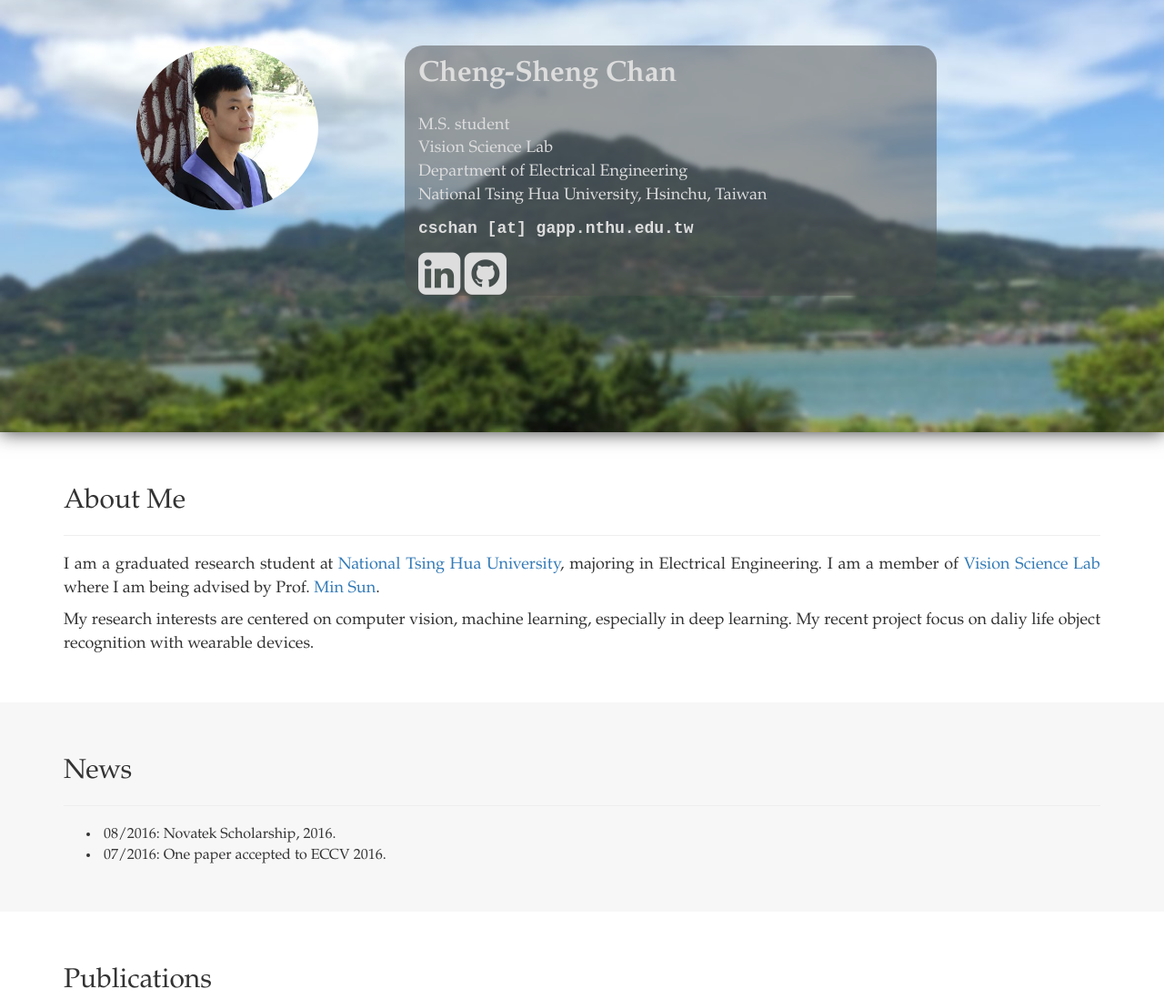
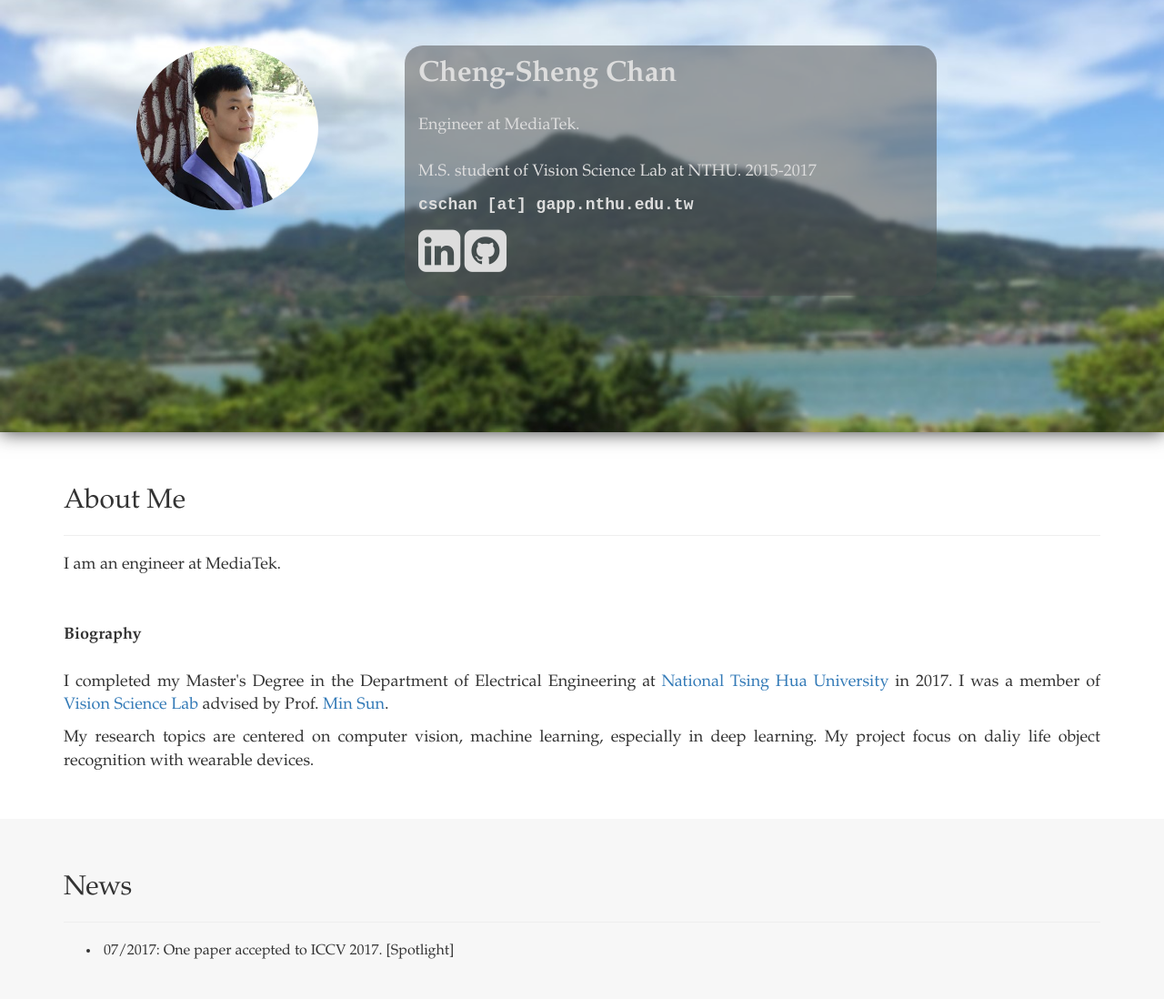
Before and after one commit to CR-Ko/chengshengchan.github.io, a plain HTML site: page index.html in a window 1280 px wide. Shown: the part 100-1198 px from the top of the page at 91% size. Drawn offline with nearby package versions, Linux system fonts and the light colour scheme.

Commit message:
Update Biography

```diff
--- a/index.html
+++ b/index.html
@@ -91,14 +91,17 @@
             <div><span class="english-name">Cheng-Sheng Chan</span>
             <div class="spacer"></div>
             <div class="info-list">
-              <div>M.S. student</div>
-              <div><a href="http://aliensunmin.github.io/lab/info.html">Vision Science Lab</a></div>
-              <div>Department of Electrical Engineering</div>
-              <div>National Tsing Hua University, Hsinchu, Taiwan</div>
+              <div>Engineer at MediaTek. </div>
+              <div> <br> </div>
+              <div>M.S. student of
+              <a href="http://aliensunmin.github.io/lab/info.html">Vision Science Lab</a>
+              at NTHU.  2015-2017
+              <!--div>Department of Electrical Engineering</div>
+              <div>National Tsing Hua University, Hsinchu, Taiwan</div>-->
               <div class='email'><b>cschan [at] gapp.nthu.edu.tw</b></div>
             </div>
             <div class="social-links">
-              <a href="https://www.linkedin.com/in/%E8%AA%A0%E7%9B%9B-%E8%A9%B9-b44097119" target="_blank"><i class="fa fa-linkedin-square fa-3x" aria-hidden="true"></i></a>
+              <a href="https://www.linkedin.com/in/cheng-sheng-chan-b44097119" target="_blank"><i class="fa fa-linkedin-square fa-3x" aria-hidden="true"></i></a>
               <a href="https://github.com/chengshengchan" target="_blank"><i class="fa fa-github-square fa-3x" aria-hidden="true"></i></a>
             </div>
 
@@ -119,12 +122,15 @@
             <hr>
             <div class="spacer"></div>
             <p align="justify">
-            I am a graduated research student at <a href="http://nthu-en.web.nthu.edu.tw/bin/home.php">National Tsing Hua University</a>,  majoring in Electrical Engineering.
-                I am a member of <a href="http://aliensunmin.github.io/lab/info.html" target="blank">Vision Science Lab</a> where I am being advised by Prof. <a href="http://aliensunmin.github.io/" target="blank">Min Sun</a>.
+            I am an engineer at MediaTek. <br><br><br>
+            <b>Biography</b> <br><br>
+            I completed my Master's Degree in the Department of Electrical Engineering at <a href="http://nthu-en.web.nthu.edu.tw/bin/home.php">National Tsing Hua University</a> in 2017.
+                I was a member of <a href="http://aliensunmin.github.io/lab/info.html" target="blank">Vision Science Lab</a>
+                advised by Prof. <a href="http://aliensunmin.github.io/" target="blank">Min Sun</a>.
                 </p>
             <p align="justify">
-                My research interests are centered on computer vision, machine learning, especially in deep learning.
-                My recent project focus on daliy life object recognition with wearable devices.
+                My research topics are centered on computer vision, machine learning, especially in deep learning.
+                My project focus on daliy life object recognition with wearable devices.
             </p>
 
           </div>
@@ -142,8 +148,9 @@
             <hr>
             <div class="spacer"></div>
             <ul>
-            <li><span class="glyphicon"></span> 08/2016: Novatek Scholarship, 2016.</li>
-            <li><span class="glyphicon"></span> 07/2016: One paper accepted to ECCV 2016.</li>
+            <li><span class="glyphicon"></span> 07/2017: One paper accepted to ICCV 2017. [Spotlight]</li>
+            <!--<li><span class="glyphicon"></span> 08/2016: Novatek Scholarship, 2016.</li>
+            <li><span class="glyphicon"></span> 07/2016: One paper accepted to ECCV 2016.</li>-->
             </ul>
 
           </div>
@@ -203,6 +210,7 @@
 
             <div class="tag">
               <span class="label label-success">conference paper</span>
+              <span class="label label-warning">Spotlight</span>
             </div>
 
           </div> <!-- End of col-.. -->
```
